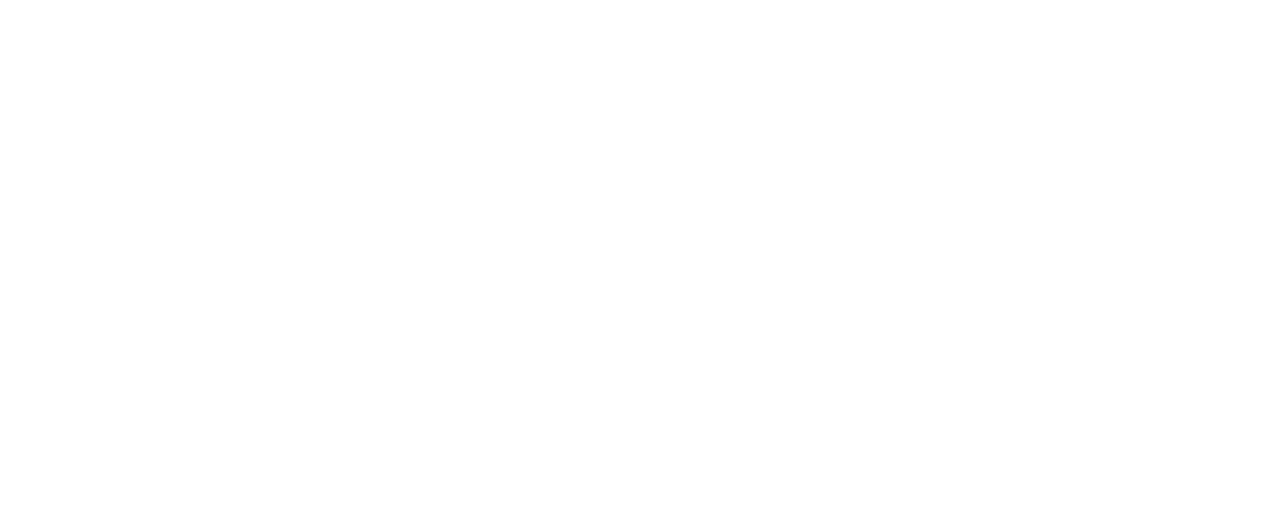
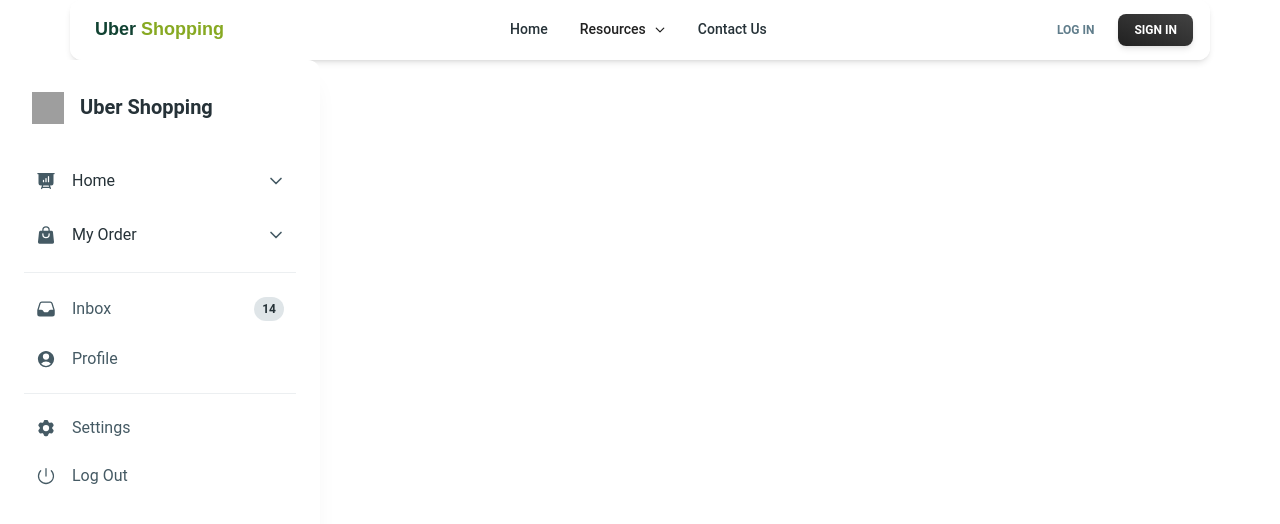
Before and after one commit to devkyoshi/Uber-Shopping-System, a React (Vite) app in the folder frontend/: page /unregiHome in a window 1280 px wide. Before the commit this address had no page. Shown: the top 524 px of the page. Built offline with nearby package versions, Linux system fonts and the light colour scheme; grey boxes are pictures that could not be loaded.

Commit message:
Nav component

```diff
--- a/frontend/src/App.jsx
+++ b/frontend/src/App.jsx
@@ -4,19 +4,17 @@
 import SignUp from "./pages/SignUp";
 import Profile from "./pages/Profile";
 import About from "./pages/About";
-import { SideBar } from "./components/SideBar";
-import { Footer } from "./components/Footer";
-import { Promotions } from "./components/Promotions";
 import OrderForm from "./pages/OrderForm";
+import HomeUnregistered from "./pages/HomeUnregistered";
+import { NavigationBar } from "./components/NavigationBar";
 
 export default function App() {
   return (
     <BrowserRouter >
-    {/* <Header/> */}
-    {/* <Navigation/> */}
-    {/* <Promotions/>
-    <SideBar/> */}
+    <NavigationBar/>
     <Routes>
+
+      <Route path="/unregiHome" element = {<HomeUnregistered/>}/>
       <Route path="/home" element = {<Home/>}/>
       <Route path="/signin" element = {<SignIn/>}/>
       <Route path="/signup" element = {<SignUp/>}/>
--- /dev/null
+++ b/frontend/src/components/NavigationBar.jsx
@@ -0,0 +1,245 @@
+import React from "react";
+import {
+  Navbar,
+  Collapse,
+  Typography,
+  Button,
+  IconButton,
+  List,
+  ListItem,
+  Menu,
+  MenuHandler,
+  MenuList,
+  MenuItem,
+} from "@material-tailwind/react";
+import {
+  ChevronDownIcon,
+  Bars3Icon,
+  XMarkIcon,
+} from "@heroicons/react/24/outline";
+import {
+  Bars4Icon,
+  GlobeAmericasIcon,
+  NewspaperIcon,
+  PhoneIcon,
+  RectangleGroupIcon,
+  SquaresPlusIcon,
+  SunIcon,
+  TagIcon,
+  UserGroupIcon,
+} from "@heroicons/react/24/solid";
+
+const navListMenuItems = [
+  {
+    title: "Products",
+    description: "Find the perfect solution for your needs.",
+    icon: SquaresPlusIcon,
+  },
+  {
+    title: "About Us",
+    description: "Meet and learn about our dedication",
+    icon: UserGroupIcon,
+  },
+  {
+    title: "Blog",
+    description: "Find the perfect solution for your needs.",
+    icon: Bars4Icon,
+  },
+  {
+    title: "Services",
+    description: "Learn how we can help you achieve your goals.",
+    icon: SunIcon,
+  },
+  {
+    title: "Support",
+    description: "Reach out to us for assistance or inquiries",
+    icon: GlobeAmericasIcon,
+  },
+  {
+    title: "Contact",
+    description: "Find the perfect solution for your needs.",
+    icon: PhoneIcon,
+  },
+  {
+    title: "News",
+    description: "Read insightful articles, tips, and expert opinions.",
+    icon: NewspaperIcon,
+  },
+  {
+    title: "Products",
+    description: "Find the perfect solution for your needs.",
+    icon: RectangleGroupIcon,
+  },
+  {
+    title: "Special Offers",
+    description: "Explore limited-time deals and bundles",
+    icon: TagIcon,
+  },
+];
+
+function NavListMenu() {
+  const [isMenuOpen, setIsMenuOpen] = React.useState(false);
+  const [isMobileMenuOpen, setIsMobileMenuOpen] = React.useState(false);
+  const renderItems = navListMenuItems.map(
+    ({ icon, title, description }, key) => (
+      <a href="#" key={key}>
+        <MenuItem className="flex items-center gap-3 rounded-lg">
+          <div className="flex items-center justify-center rounded-lg !bg-blue-gray-50 p-2 ">
+            {" "}
+            {React.createElement(icon, {
+              strokeWidth: 2,
+              className: "h-6 text-gray-900 w-6",
+            })}
+          </div>
+          <div>
+            <Typography
+              variant="h6"
+              color="blue-gray"
+              className="flex items-center text-sm font-bold"
+            >
+              {title}
+            </Typography>
+            <Typography
+              variant="paragraph"
+              className="text-xs !font-medium text-blue-gray-500"
+            >
+              {description}
+            </Typography>
+          </div>
+        </MenuItem>
+      </a>
+    ),
+  );
+
+  return (
+    <React.Fragment>
+      <Menu
+        open={isMenuOpen}
+        handler={setIsMenuOpen}
+        offset={{ mainAxis: 20 }}
+        placement="bottom"
+        allowHover={true}
+      >
+        <MenuHandler>
+          <Typography as="div" variant="small" className="font-medium">
+            <ListItem
+              className="flex items-center gap-2 py-2 pr-4 font-medium text-gray-900"
+              selected={isMenuOpen || isMobileMenuOpen}
+              onClick={() => setIsMobileMenuOpen((cur) => !cur)}
+            >
+              Resources
+              <ChevronDownIcon
+                strokeWidth={2.5}
+                className={`hidden h-3 w-3 transition-transform lg:block ${
+                  isMenuOpen ? "rotate-180" : ""
+                }`}
+              />
+              <ChevronDownIcon
+                strokeWidth={2.5}
+                className={`block h-3 w-3 transition-transform lg:hidden ${
+                  isMobileMenuOpen ? "rotate-180" : ""
+                }`}
+              />
+            </ListItem>
+          </Typography>
+        </MenuHandler>
+        <MenuList className="hidden max-w-screen-xl rounded-xl lg:block">
+          <ul className="grid grid-cols-3 gap-y-2 outline-none outline-0">
+            {renderItems}
+          </ul>
+        </MenuList>
+      </Menu>
+      <div className="block lg:hidden">
+        <Collapse open={isMobileMenuOpen}>{renderItems}</Collapse>
+      </div>
+    </React.Fragment>
+  );
+}
+
+function NavList() {
+  return (
+    <List className="mt-4 mb-6 p-0 lg:mt-0 lg:mb-0 lg:flex-row lg:p-1">
+      <Typography
+        as="a"
+        href="#"
+        variant="small"
+        color="blue-gray"
+        className="font-medium"
+      >
+        <ListItem className="flex items-center gap-2 py-2 pr-4">Home</ListItem>
+      </Typography>
+      <NavListMenu />
+      <Typography
+        as="a"
+        href="#"
+        variant="small"
+        color="blue-gray"
+        className="font-medium"
+      >
+        <ListItem className="flex items-center gap-2 py-2 pr-4">
+          Contact Us
+        </ListItem>
+      </Typography>
+    </List>
+  );
+}
+
+export function NavigationBar() {
+  const [openNav, setOpenNav] = React.useState(false);
+
+  React.useEffect(() => {
+    window.addEventListener(
+      "resize",
+      () => window.innerWidth >= 960 && setOpenNav(false),
+    );
+  }, []);
+
+  return (
+    <Navbar className="mx-auto max-w-screen-xl px-4 py-2">
+      <div className="flex items-center justify-between text-blue-gray-900">
+        <Typography
+          as="a"
+          href="#"
+          variant="h6"
+          className="mr-4 cursor-pointer py-1.5 lg:ml-2"
+        >
+         <span className="logo-span1">Uber </span><span className="logo-span2">Shopping</span>
+        </Typography>
+        <div className="hidden lg:block">
+          <NavList />
+        </div>
+        <div className="hidden gap-2 lg:flex">
+          <Button variant="text" size="sm" color="blue-gray">
+            Log In
+          </Button>
+          <Button variant="gradient" size="sm">
+            Sign In
+          </Button>
+        </div>
+        <IconButton
+          variant="text"
+          color="blue-gray"
+          className="lg:hidden"
+          onClick={() => setOpenNav(!openNav)}
+        >
+          {openNav ? (
+            <XMarkIcon className="h-6 w-6" strokeWidth={2} />
+          ) : (
+            <Bars3Icon className="h-6 w-6" strokeWidth={2} />
+          )}
+        </IconButton>
+      </div>
+      <Collapse open={openNav}>
+        <NavList />
+        <div className="flex w-full flex-nowrap items-center gap-2 lg:hidden">
+          <Button variant="outlined" size="sm" color="blue-gray" fullWidth>
+            Log In
+          </Button>
+          <Button variant="gradient" size="sm" fullWidth>
+            Sign In
+          </Button>
+        </div>
+      </Collapse>
+    </Navbar>
+  );
+}
--- a/frontend/src/index.css
+++ b/frontend/src/index.css
@@ -2,10 +2,38 @@
 @tailwind components;
 @tailwind utilities;
 
+@import url('https://fonts.googleapis.com/css2?family=Nunito:ital,wght@0,200..1000;1,200..1000&display=swap');
+
+
 @layer utilities{
 
+  :root{
+    --logo-green1: #114232;
+    --logo-green2: #87A922;
+    --background: #F9F9F9;
+ }
+
+/* Navigation Bar Starts*/
+ .logo-span1 {
+  color: var(--logo-green1);
+  font-family: "Nunito", sans-serif;
+  font-size: large;
+}
+
+.logo-span2 {
+  color: var(--logo-green2);
+  font-family: "Nunito", sans-serif;
+  font-size: large;
+}
+
+.nav-pages{
+  font-size:medium;
+}
+/* Navigation Bar Ends*/
+
+
   .bg{
-    background: #F9F9F9;
+    background: var(--background);
   }
   .nav-component{
     padding: 2rem 1.5rem;
@@ -50,35 +78,9 @@
     box-shadow: 0px 0px 25px 0px rgba(0, 0, 0, 0.1);
   }
 
-  .global-style{
-    *{
-      margin:0;
-      padding:0;
-      box-sizing:border-box;
-      list-style:none;
-   }
-
-   /***************************************************/
-   :root{
-      --primary-color: #222260;
-      --primary-color2: 'color:rgba(34, 34, 96, .6)';
-      --primary-color3: 'color:rgba(34, 34, 96, .4)';
-      --color-green: #42AD00;
-      --color-grey: #aaa;
-      --color-accent: #F56692
-      --color-delete: #FF0000
-   }
-   body{
-      font-family: 'Nunito Sans', sans-serif;
-      font-size:clamp(1rem, 1.5vw, 1.2rem);
-      overflow:hidden;
-      color: rgba(34,34,96,.6);
-   }
-  }
-
   .back-ground{
     height:100vh;
-    background-color: yellowgreen ;
+    background-color: #F9F9F9 ;
     position:relative;
     main{
       flex:1;
@@ -95,21 +97,6 @@
     }
   }
 
-  .logo-span1{
-    color: #353b26;
-  }
-
-  .logo-span2{
-    color: #f8f8f8;
-  }
-
-  .text-main{
-    color: #353b26;
-  }
-
-  .header-bg{
-    background-color: #a0ac87;
-  }
 
 
   .nav{
--- /dev/null
+++ b/frontend/src/pages/HomeUnregistered.jsx
@@ -0,0 +1,11 @@
+import React from 'react'
+import { SideBar } from '../components/SideBar'
+
+export default function HomeUnregistered() {
+  return (
+    <div>
+        <SideBar/>
+
+    </div>
+  )
+}
```
